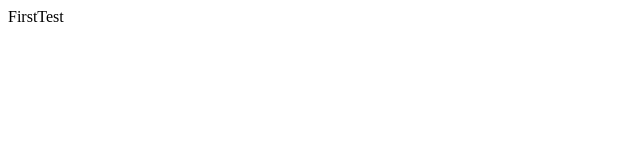
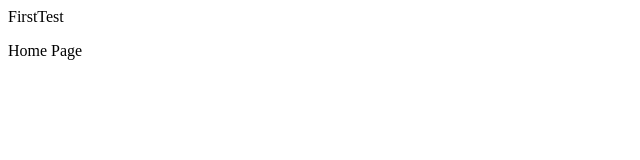
Before and after one commit to GajendiranGnanam/FirstTest, an Angular app in the folder FirstTest/: page / in a window 1280 px wide. Shown: the top 160 px of the page, without its empty margins (0-640 px from the left). Built offline with nearby package versions, Linux system fonts and the light colour scheme.

Commit message:
New added Home Page in this application By Gajendiran

```diff
--- a/FirstTest/angular.json
+++ b/FirstTest/angular.json
@@ -96,5 +96,8 @@
         }
       }
     }
+  },
+  "cli": {
+    "analytics": "a3e4b5a0-64b4-4a5d-8794-288f7dabf8c5"
   }
 }
--- a/FirstTest/src/app/app.component.html
+++ b/FirstTest/src/app/app.component.html
@@ -1 +1,2 @@
 <span>{{title}}</span>
+<app-home-page></app-home-page>
--- a/FirstTest/src/app/app.component.ts
+++ b/FirstTest/src/app/app.component.ts
@@ -1,13 +1,14 @@
 import { Component } from '@angular/core';
 import { CommonModule } from '@angular/common';
 import { RouterOutlet } from '@angular/router';
+import { HomePageComponent } from "./home-page/home-page.component";
 
 @Component({
   selector: 'app-root',
   standalone: true,
-  imports: [CommonModule, RouterOutlet],
   templateUrl: './app.component.html',
-  styleUrl: './app.component.css'
+  styleUrl: './app.component.css',
+  imports: [CommonModule, RouterOutlet, HomePageComponent]
 })
 export class AppComponent {
   title = 'FirstTest';
--- /dev/null
+++ b/FirstTest/src/app/home-page/home-page.component.html
@@ -0,0 +1 @@
+<p style="text-justify: distribute">Home Page</p>
```
Also changed, not shown: FirstTest/src/app/home-page/home-page.component.ts (added, +12 -0 lines), FirstTest/src/app/home-page/home-page.component.css (added).
